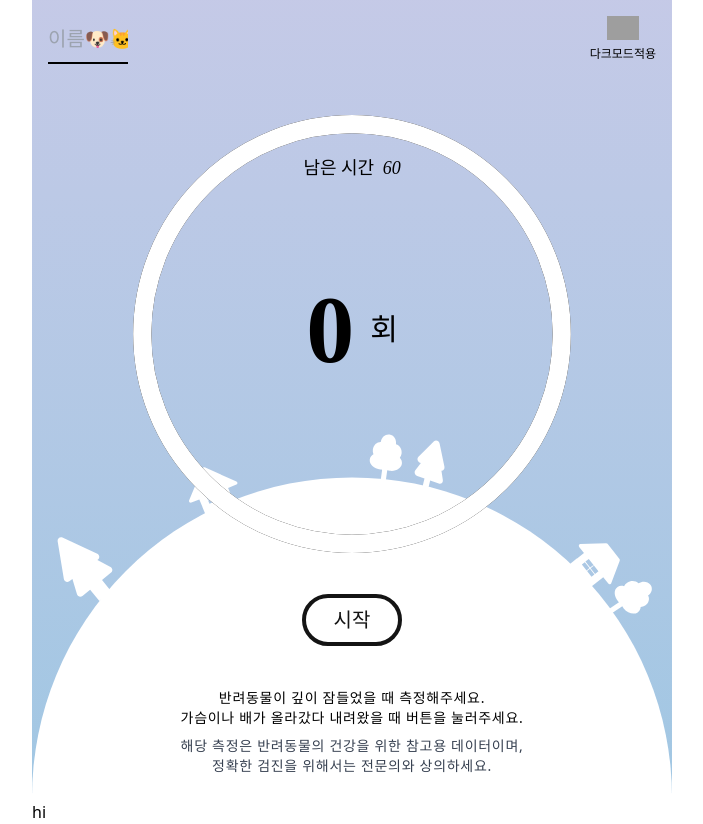
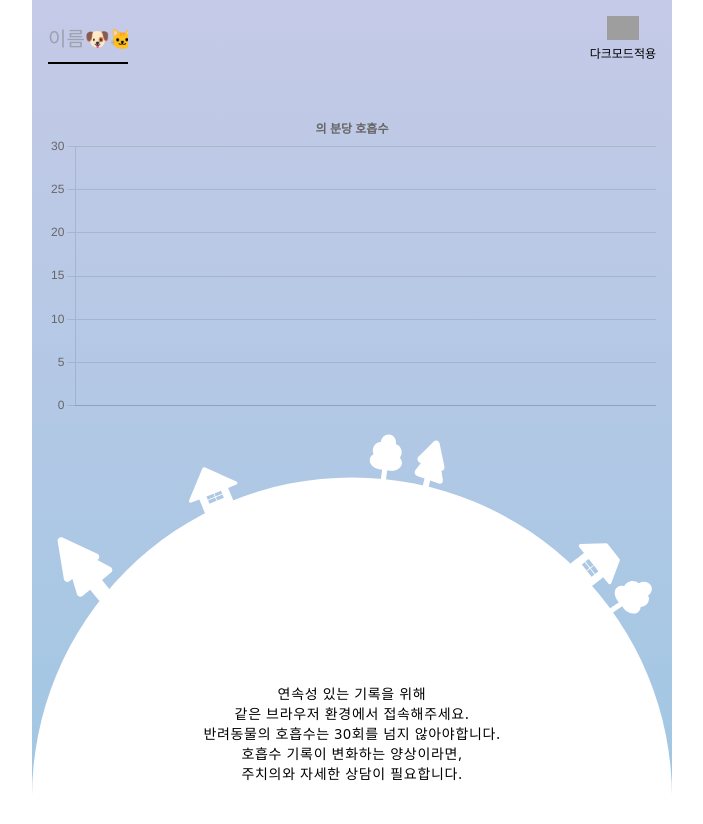
Before and after one commit to jio-ping/sleeping-dog, a React (Vite) app: page / in a window 1280 px wide. Shown: the whole page, without its empty margins (288-991 px from the left). After the commit the page ends 800 px from the top, so only its background shows below. Built offline with nearby package versions, Linux system fonts and the light colour scheme; grey boxes are pictures that could not be loaded; a web font is replaced by a local one.

Commit message:
[Feat] 측정 기록 차트 구현 #2

```diff
--- a/src/App.tsx
+++ b/src/App.tsx
@@ -1,6 +1,6 @@
 import useMode from "@/store/useMode";
 import Record from "@/components/Page/Record/Record";
-import Measure from "@/components/Page/Measure/Measure";
+// import Measure from "@/components/Page/Measure/Measure";
 
 export default function App() {
   const darkmode = useMode((state) => state.darkmode);
@@ -8,7 +8,7 @@ export default function App() {
     <div
       className={`${darkmode ? "bg-[url('/darkmode.svg')]" : 'bg-[url("/lightmode.svg")]'} m-auto h-svh max-w-screen-sm bg-cover bg-bottom bg-no-repeat `}
     >
-      <Measure />
+      {/* <Measure /> */}
       <Record />
     </div>
   );
--- a/src/components/Page/Record/Record.tsx
+++ b/src/components/Page/Record/Record.tsx
@@ -1,3 +1,95 @@
+import { Input, ModeButton } from "@/components/Atom/index";
+
+import {
+  Chart as ChartJS,
+  CategoryScale,
+  LinearScale,
+  PointElement,
+  LineElement,
+  Title,
+  Tooltip,
+  Legend,
+} from "chart.js";
+import { Line } from "react-chartjs-2";
+import useStorage from "@/store/useStorage";
+import useMode from "@/store/useMode";
+
+ChartJS.register(
+  CategoryScale,
+  LinearScale,
+  PointElement,
+  LineElement,
+  Title,
+  Tooltip,
+  Legend,
+);
+
 export default function Record() {
-  return <div>hi</div>;
+  const record = useStorage((state) => state.record);
+  const name = useStorage((state) => state.name);
+  const darkmode = useMode((state) => state.darkmode);
+  const labels: string[] = [];
+  const countsArr: number[] = [];
+  record.map(({ dateTime, counts }) => {
+    if (typeof dateTime === "string") labels.push(dateTime);
+    if (typeof counts === "number") countsArr.push(counts);
+  });
+  const data = {
+    labels,
+    datasets: [
+      {
+        data: countsArr,
+        borderColor: "rgb(255, 99, 132)",
+        backgroundColor: "rgba(255, 99, 132,0.5)",
+      },
+    ],
+  };
+  const options = {
+    // responsive: true,
+    scales: {
+      x: {
+        ticks: {
+          callback: function (val): string {
+            console.log(this);
+            const label = this.getLabelForValue(val);
+            return label.slice(0, label.search(" "));
+          },
+        },
+      },
+      y: {
+        min: 0,
+        max: 30,
+      },
+    },
+    plugins: {
+      legend: {
+        display: false,
+        position: "top" as const,
+      },
+      title: {
+        display: true,
+        text: `${name}의 분당 호흡수`,
+      },
+    },
+  };
+  return (
+    <div className="flex h-full flex-col items-center justify-between gap-12 p-4">
+      <div className="flex w-full justify-between">
+        <Input />
+        <ModeButton />
+      </div>
+
+      <Line data={data} options={options} />
+
+      <div
+        className={`flex w-full flex-grow flex-col justify-end justify-self-end text-center text-sm tracking-wider ${darkmode ? "text-white" : "text-black"}`}
+      >
+        <p>연속성 있는 기록을 위해 </p>
+        <span>같은 브라우저 환경에서 접속해주세요.</span>
+        <p>반려동물의 호흡수는 30회를 넘지 않아야합니다. </p>
+        <p>호흡수 기록이 변화하는 양상이라면,</p>
+        <p> 주치의와 자세한 상담이 필요합니다.</p>
+      </div>
+    </div>
+  );
 }
```
